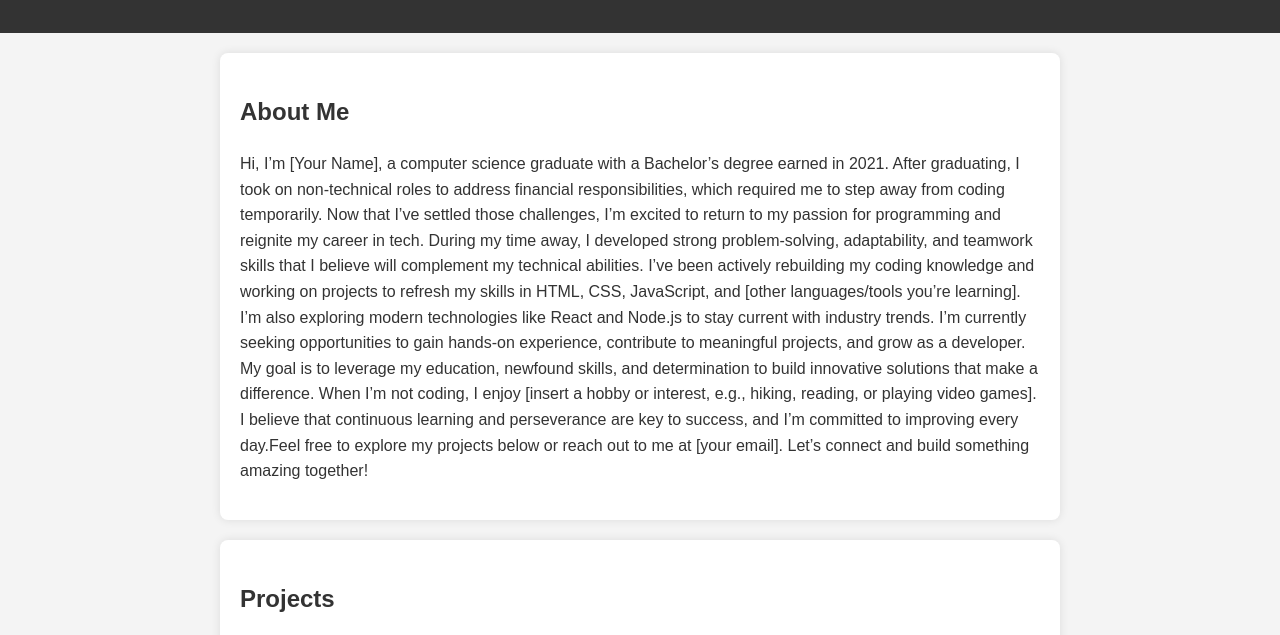
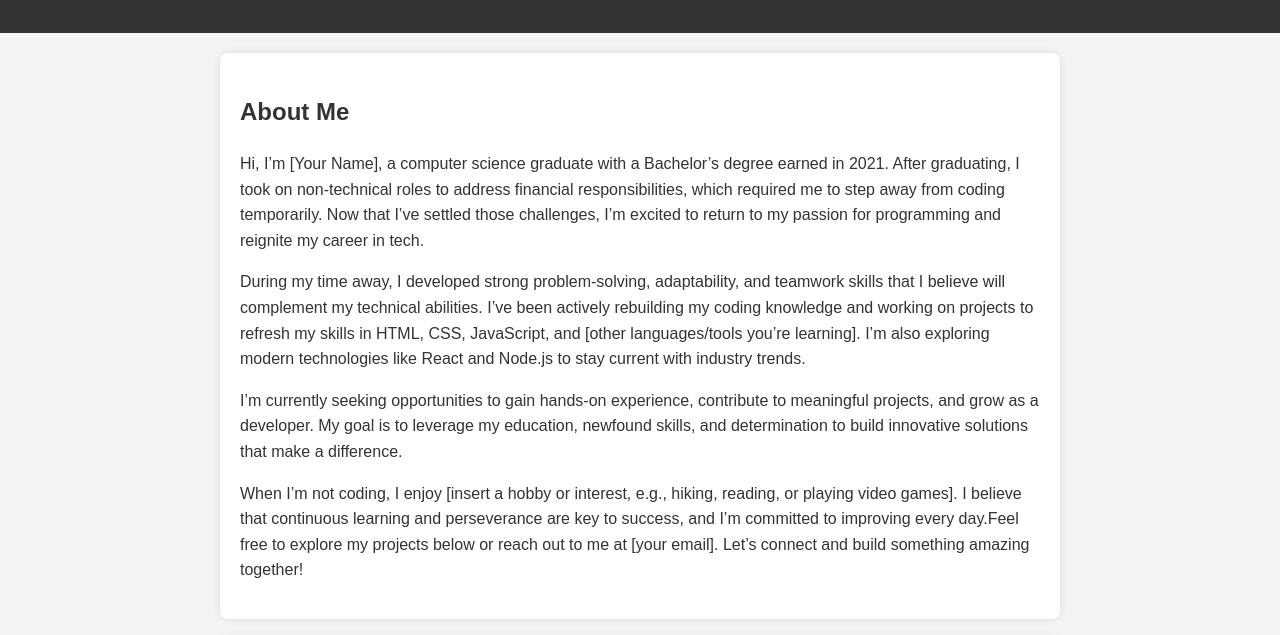
Before and after one commit to Nicosimz/PortofolioNico, a plain HTML site: page index.html in a window 1280 px wide. Shown: the part 116-751 px from the top of the page. Drawn offline with Linux system fonts and the light colour scheme.

Commit message:
Update index.html

```diff
--- a/index.html
+++ b/index.html
@@ -14,10 +14,10 @@
 
   <section id="about">
     <h2>About Me</h2>
-    <p>Hi, I’m [Your Name], a computer science graduate with a Bachelor’s degree earned in 2021. After graduating, I took on non-technical roles to address financial responsibilities, which required me to step away from coding temporarily. Now that I’ve settled those challenges, I’m excited to return to my passion for programming and reignite my career in tech.
-      During my time away, I developed strong problem-solving, adaptability, and teamwork skills that I believe will complement my technical abilities. I’ve been actively rebuilding my coding knowledge and working on projects to refresh my skills in HTML, CSS, JavaScript, and [other languages/tools you’re learning]. I’m also exploring modern technologies like React and Node.js to stay current with industry trends.
-      I’m currently seeking opportunities to gain hands-on experience, contribute to meaningful projects, and grow as a developer. My goal is to leverage my education, newfound skills, and determination to build innovative solutions that make a difference.
-      When I’m not coding, I enjoy [insert a hobby or interest, e.g., hiking, reading, or playing video games]. I believe that continuous learning and perseverance are key to success, and I’m committed to improving every day.Feel free to explore my projects below or reach out to me at [your email]. Let’s connect and build something amazing together!</p>
+    <p>Hi, I’m [Your Name], a computer science graduate with a Bachelor’s degree earned in 2021. After graduating, I took on non-technical roles to address financial responsibilities, which required me to step away from coding temporarily. Now that I’ve settled those challenges, I’m excited to return to my passion for programming and reignite my career in tech. </p>
+     <p> During my time away, I developed strong problem-solving, adaptability, and teamwork skills that I believe will complement my technical abilities. I’ve been actively rebuilding my coding knowledge and working on projects to refresh my skills in HTML, CSS, JavaScript, and [other languages/tools you’re learning]. I’m also exploring modern technologies like React and Node.js to stay current with industry trends.</p>
+      <p>I’m currently seeking opportunities to gain hands-on experience, contribute to meaningful projects, and grow as a developer. My goal is to leverage my education, newfound skills, and determination to build innovative solutions that make a difference. </p>
+       <p>When I’m not coding, I enjoy [insert a hobby or interest, e.g., hiking, reading, or playing video games]. I believe that continuous learning and perseverance are key to success, and I’m committed to improving every day.Feel free to explore my projects below or reach out to me at [your email]. Let’s connect and build something amazing together!</p>
   </section>
 
   <section id="projects">
```
